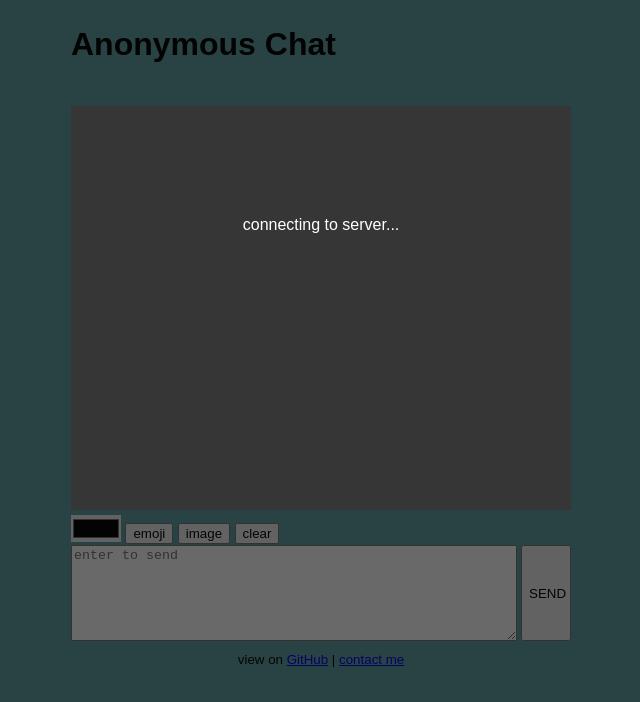
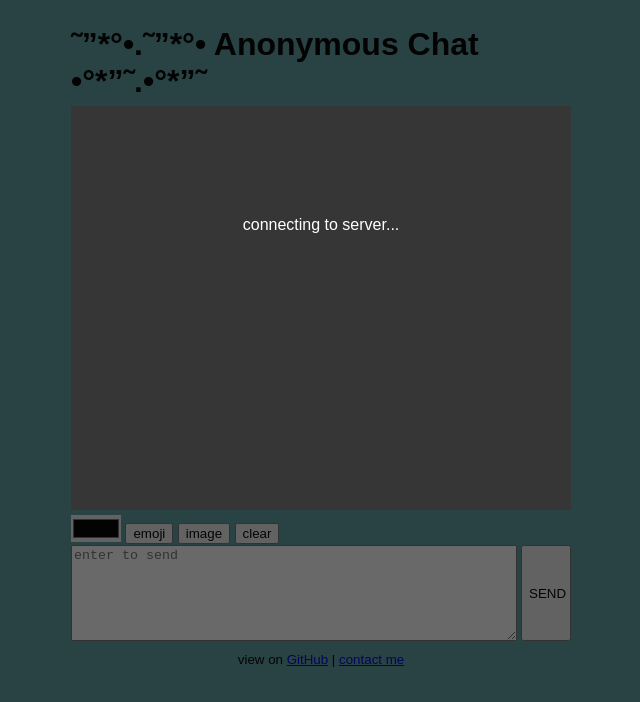
Before and after one commit to PilarV2/Anonymous-Chat-Web, a website: page www/index.html in a window 1280 px wide. Shown: the whole page, without its empty margins (319-959 px from the left). Drawn offline with nearby package versions, Linux system fonts and the light colour scheme; no server answers.

Commit message:
Update index.html

```diff
--- a/www/index.html
+++ b/www/index.html
@@ -14,7 +14,7 @@
     <body>
         <div class="wrapper">
             <div class="banner">
-                <h1>Anonymous Chat</h1>
+                <h1>˜”*°•.˜”*°• Anonymous Chat •°*”˜.•°*”˜</h1>
                 <span id="status"></span>
             </div>
             <div id="historyMsg">
```
